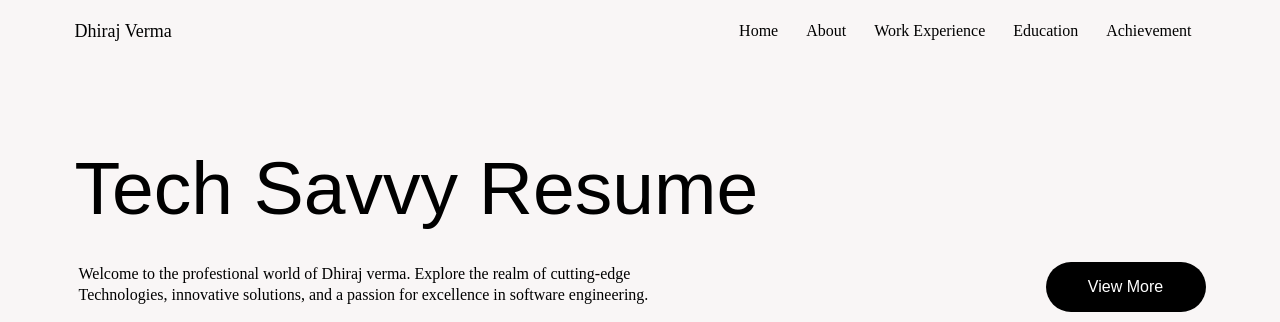
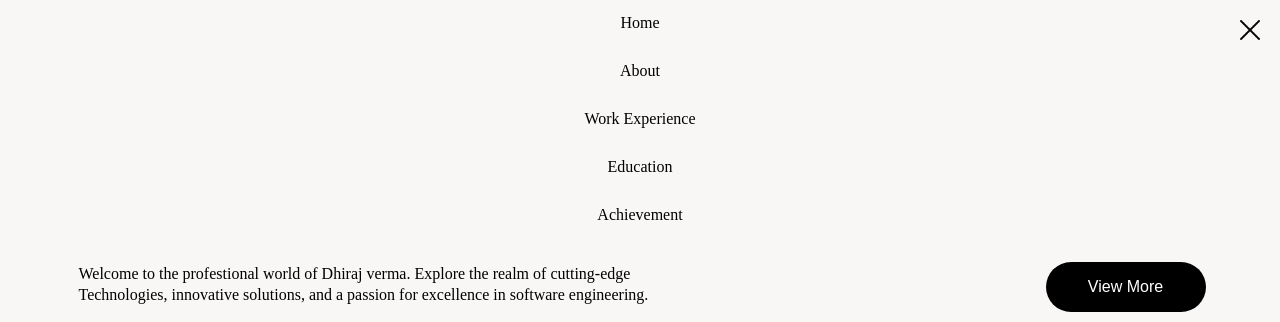
Before and after one commit to Dhirajverm1480/portfolio-one, a plain HTML site: page index.html in a window 1280 px wide. Shown: the top 322 px of the page. Drawn offline with Linux system fonts and the light colour scheme.

Commit message:
Add files via upload

```diff
--- a/index.html
+++ b/index.html
@@ -1,11 +1,10 @@
 <!DOCTYPE html>
 <html lang="en">
-
   <head>
     <meta charset="UTF-8" />
     <meta name="viewport" content="width=device-width, initial-scale=1.0" />
     <link rel="stylesheet" href="style.css" />
-  <link rel="stylesheet" href="responsive.css">
+    <link rel="stylesheet" href="responsive.css" />
     <title>D-portfolio-one</title>
   </head>
 
@@ -25,9 +24,28 @@
         </ul>
 
         <div class="menu-bar">
-        <img id="menu-img" class="menu-img" src="./assets/sort.png" alt="menu">
+          <img
+            id="menu-img"
+            class="menu-img"
+            src="./assets/sort.png"
+            alt="menu"
+          />
         </div>
       </nav>
+      <div class="menu-box menu">
+        <div class="menu">
+          <div id="close" class="close-box">
+            <img class="close-img" src="./assets/close.png" alt="" />
+          </div>
+          <ul class="navlist">
+            <a href="#hero" class="nav-a">Home</a>
+            <a href="#about" class="nav-a">About</a>
+            <a href="#experience" class="nav-a">Work Experience</a>
+            <a href="#education" class="nav-a">Education</a>
+            <a href="#contact" class="nav-a">Achievement</a>
+          </ul>
+        </div>
+      </div>
     </header>
     <main>
       <section id="hero" class="hero-section section">
@@ -333,5 +351,4 @@
     </footer>
     <script src="main.js"></script>
   </body>
-
 </html>
--- a/main.js
+++ b/main.js
@@ -1,2 +1,12 @@
 let menuImg = document.getElementById('menu-img')
 let menuBar = document.querySelector('.menu-bar');
+let menuBox = document.querySelector('.menu-box')
+let Close = document.getElementById("close")
+
+menuBar.addEventListener('click', () => {
+    menuBox.style.display = 'block'
+})
+
+Close.addEventListener('click', () => {
+    menuBox.style.display = 'none'
+})
--- a/style.css
+++ b/style.css
@@ -16,14 +16,17 @@ header{
     position: sticky;
     top: 0;
     width: 100%;
-    height: 63px;
+
     display: flex;
+    flex-direction: column;
+    align-items: center;
     justify-content: center;
     background: #f9f6f6;
 }
 
 nav{
     width: 100%;
+    height: 63px;
     max-width: 1131px;
     display: flex;
     justify-content: space-between;
@@ -62,7 +65,7 @@ nav{
 }
 
 .menu-bar{
-    display: none;
+    display: block;
     width: 30px;
     height: 30px;
     margin: 0 0 0 10px;
@@ -74,6 +77,47 @@ nav{
     height: 100%;
     transform: rotateY(180deg);
 }
+
+.menu-box{
+    display: none;
+    position: absolute;
+    top: 0;
+    width: 100%;
+    z-index: 100;
+    background: #f9f6f6;
+}
+
+.menu{
+    width: 100%;
+    display: flex;
+    justify-content: center;
+    align-items: center;
+}
+
+.menu .navlist{
+    width: 100%;
+    height: 100%;
+    display: flex;
+    flex-direction: column;
+
+}
+
+.close-box{
+    position: absolute;
+    top: 0;
+    right: 0;
+    width: 40px;
+    height: 40px;
+    padding: 10px;
+    margin: 10px;
+}
+
+.close-img{
+    width: 100%;
+    height: 100%;
+}
+
+/* ========================== Main ======================== */
 
 main{
     display: flex;
```
Lines whose indentation alone changed are shown as unchanged.
